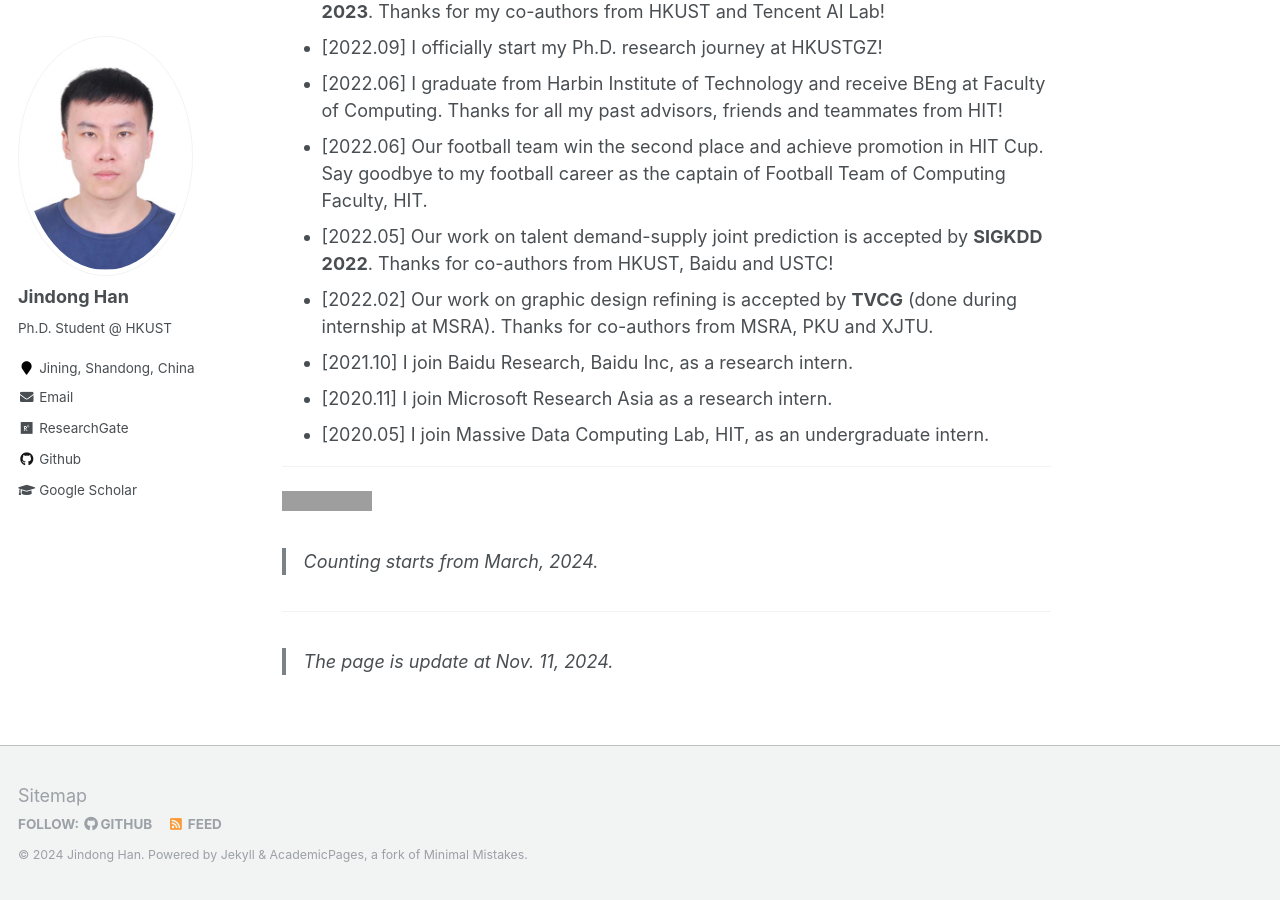
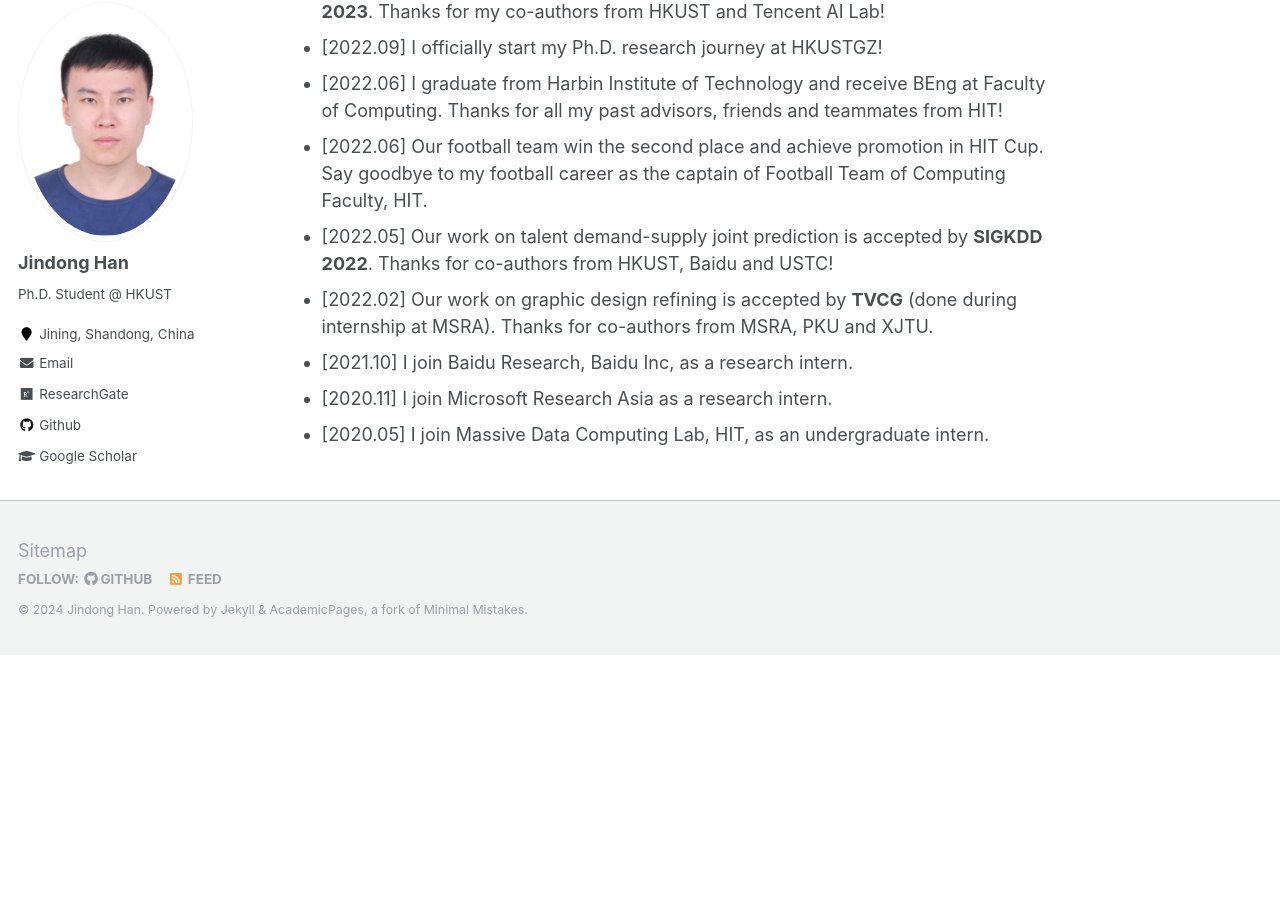
Before and after one commit to jhanao-hkust/jhanao-hkust.github.io, a Jekyll site: the page built from _pages/about.md, in a window 1280 px wide and 900 px high, scrolled down 1041 px. Built offline with Jekyll 4.4.1, drawn with Linux system fonts in a browser that asks for light colours; formulas are drawn with MathJax 3; after the commit the page ends 1696 px from its top, so only the background shows below that; grey boxes are pictures that could not be loaded.

Commit message:
Update about.md

```diff
--- a/_pages/about.md
+++ b/_pages/about.md
@@ -33,13 +33,3 @@ Here is my latest [curriculum vitae](https://gzn00417.github.io/cv/).
 - \[2021.10\] I join Baidu Research, Baidu Inc, as a research intern.
 - \[2020.11\] I join Microsoft Research Asia as a research intern.
 - \[2020.05\] I join Massive Data Computing Lab, HIT, as an undergraduate intern.
-
----
-
-<a href="https://info.flagcounter.com/PELK"><img src="https://s11.flagcounter.com/map/PELK/size_l/txt_000000/border_CCCCCC/pageviews_1/viewers_0/flags_0/" alt="Flag Counter" border="0"></a>
-
-> *Counting starts from March, 2024.*
-
----
-
-> *The page is update at Nov. 11, 2024.*
```
